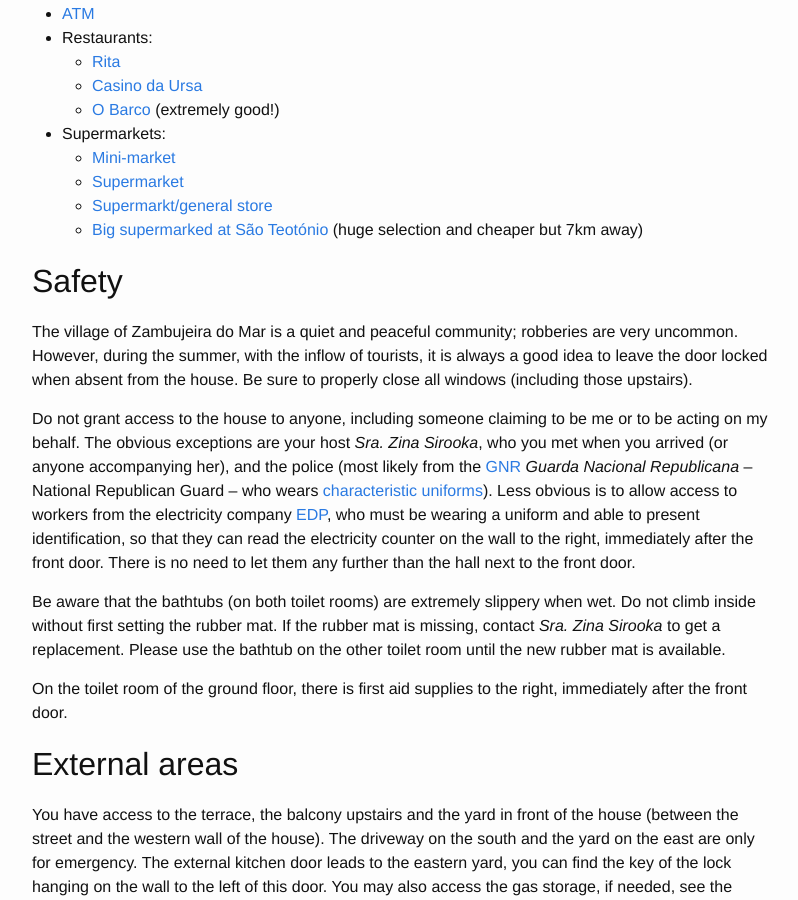
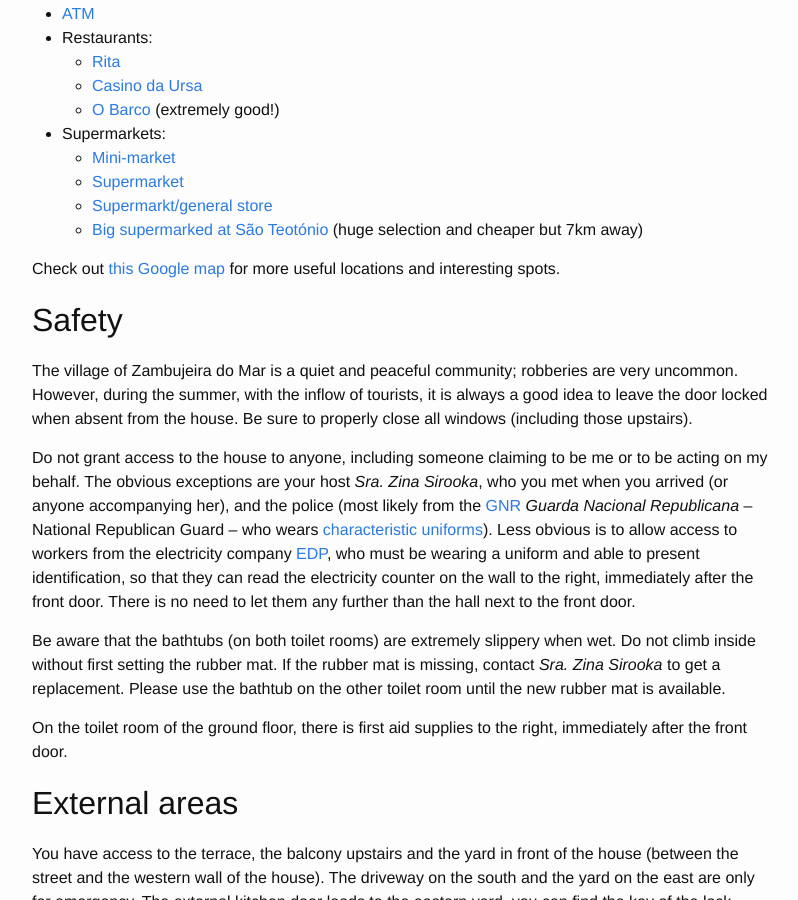
Before and after one commit to jgte/zh, a Jekyll site: the page built from english.md, in a window 1280 px wide and 900 px high, scrolled down 1116 px. Shown: the whole window, without its empty margins (238-1036 px from the left). Built offline with Jekyll 4.4.1, drawn with Linux system fonts in a browser that asks for light colours.

Commit message:
added link to map with interesting locations

```diff
--- a/english.md
+++ b/english.md
@@ -55,6 +55,8 @@
   * [Supermarket](https://goo.gl/maps/cKKzvQdegBq)
   * [Supermarkt/general store](https://goo.gl/maps/wWripUokKFB2)
   * [Big supermarked at São Teotónio](https://goo.gl/maps/rDCuuCLg3py) (huge selection and cheaper but 7km away)
+
+Check out [this Google map](https://www.google.com/maps/d/edit?mid=zu31PBKn2kAo.k82kBWZCnjeA&usp=sharing) for more useful locations and interesting spots.
 
 # Safety
 
```
